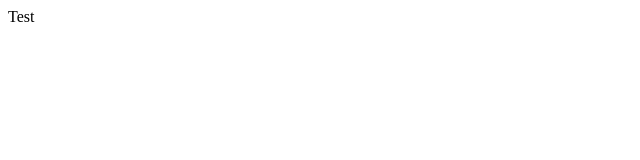
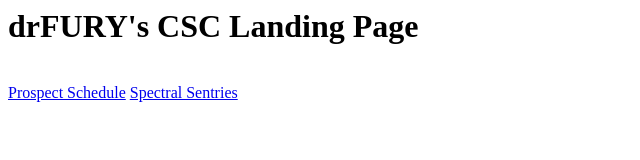
Before and after one commit to repohg/repohg.github.io, a plain HTML site: page index.html in a window 1280 px wide. Shown: the whole page, without its empty margins (0-640 px from the left). Drawn offline with Linux system fonts and the light colour scheme.

Commit message:
initial test

```diff
--- a/index.html
+++ b/index.html
@@ -1 +1,5 @@
-<p>Test</p>
+<h1>drFURY's CSC Landing Page</h1>
+<br/>
+<a href="https://docs.google.com/spreadsheets/d/1SR-6pbj9sf3ruQLPN7OTuUA2Q5Vj_gvONMj33iQNyV0/edit?gid=370028204#gid=370028204">Prospect Schedule</a>
+
+<a href="./spectralsentries">Spectral Sentries</a>
```
Also changed, not shown: spectralsentries.html (added, +8 -0 lines), positions.png (added).
